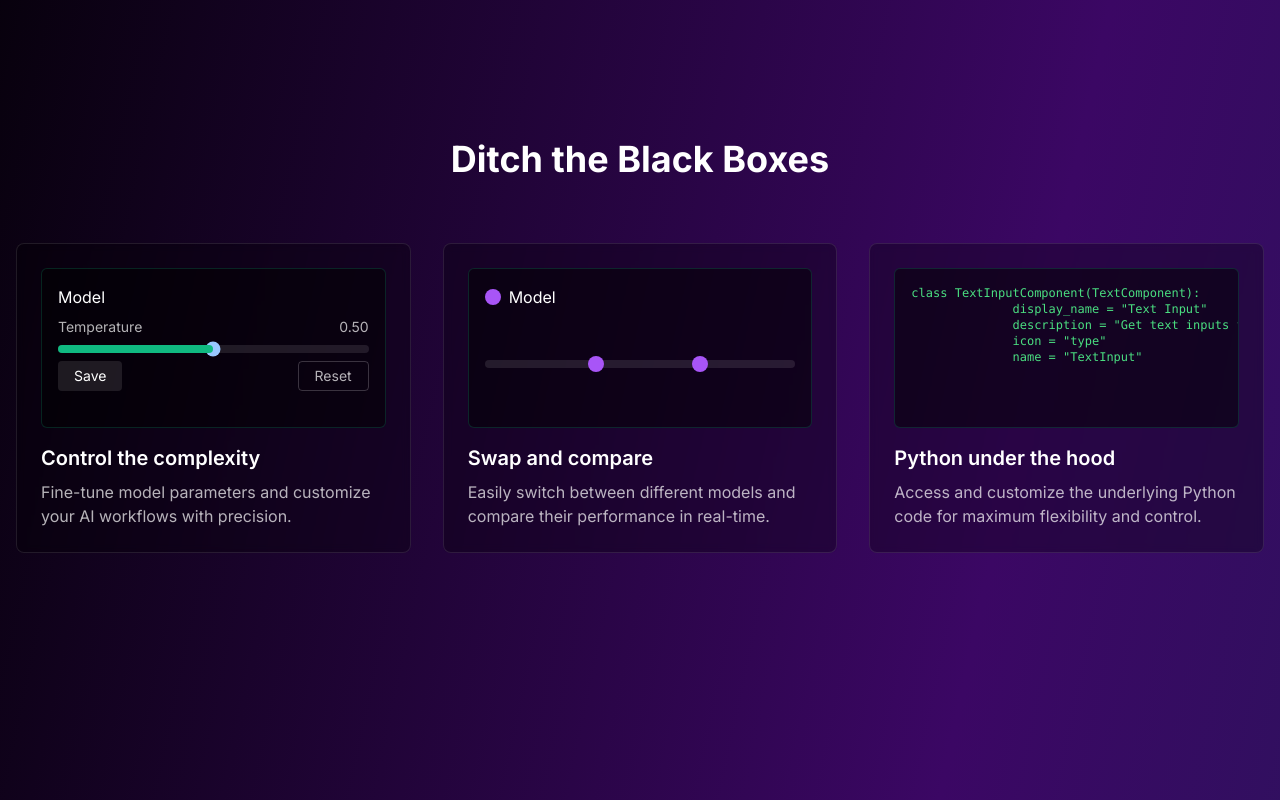
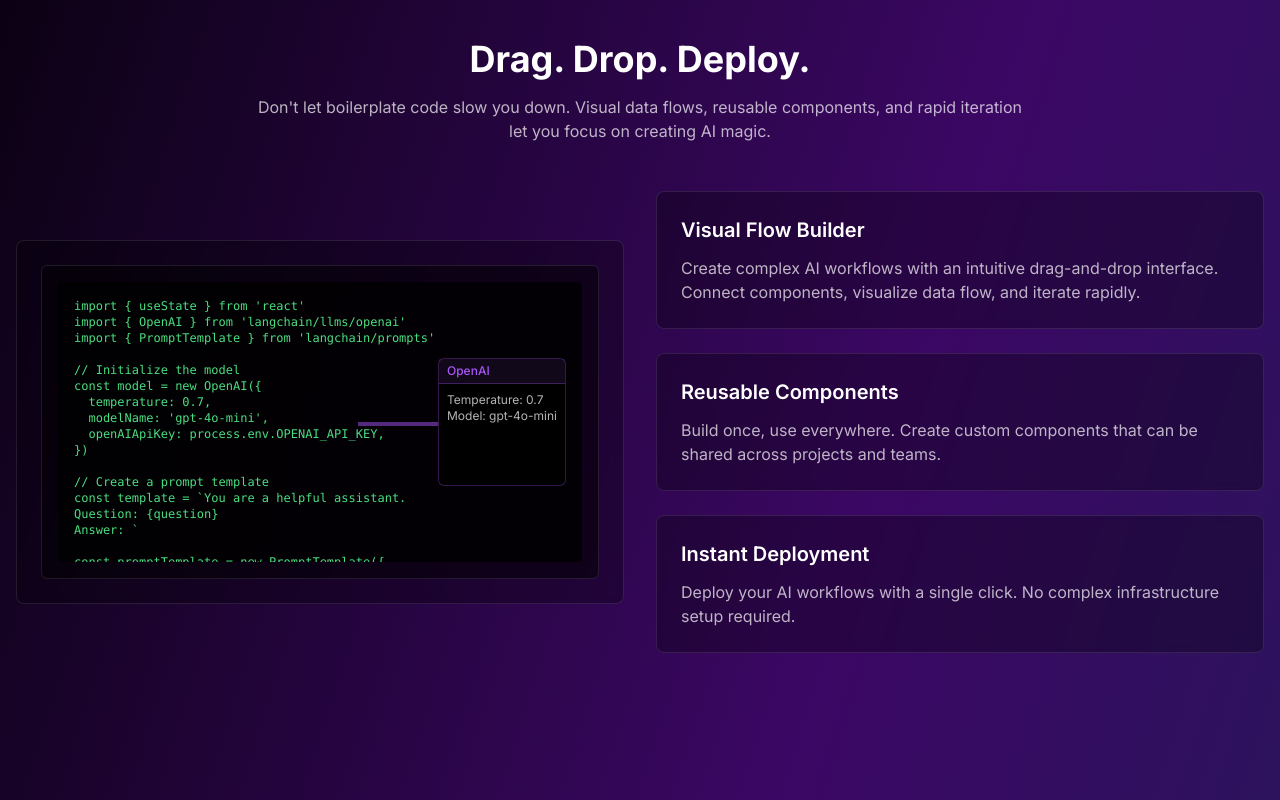
Before and after one commit to KnowvationLearningsPvtLtd/Innoflow-FrontEnd, a Next.js app: page / in a window 1280 px wide. Shown: the part 780-1580 px from the top of the page. Built offline with nearby package versions, Linux system fonts and the light colour scheme.

Commit message:
style: Landing Page UI Update

```diff
--- a/app/page.tsx
+++ b/app/page.tsx
@@ -3,17 +3,17 @@
 import { useRef } from "react"
 import { HeroSection } from "@/components/landing/hero-section"
 import { IntegrationSection } from "@/components/landing/integration-section"
-import { TestimonialSection } from "@/components/landing/testimonial-section"
+//import { TestimonialSection } from "@/components/landing/testimonial-section"
 import { NotebookSection } from "@/components/landing/notebook-section"
 import { CTASection } from "@/components/landing/cta-section"
 import { Navbar } from "@/components/landing/navbar"
 import { Footer } from "@/components/landing/footer"
-import { AgentsSection } from "@/components/landing/agents-section"
+//import { AgentsSection } from "@/components/landing/agents-section"
 import { FlowApiSection } from "@/components/landing/flow-api-section"
 import { motion, useScroll, useTransform } from "framer-motion"
 
 // Import the updated versions of your components
-import { FeatureSection } from "@/components/landing/feature-section"
+//import { FeatureSection } from "@/components/landing/feature-section"
 import { DragDropSection } from "@/components/landing/drag-drop-section"
 
 export default function Home() {
@@ -26,14 +26,14 @@ export default function Home() {
 
       {/* Smooth scrolling section container */}
       <div ref={containerRef} className="relative">
-        <TransitionSection zIndex={10} component={<FeatureSection />} />
+        {/*<TransitionSection zIndex={10} component={<FeatureSection />} />*/}
         <TransitionSection zIndex={9} component={<DragDropSection />} />
       </div>
 
-      <AgentsSection />
+       {/* <AgentsSection />*/}
       <FlowApiSection />
       <IntegrationSection />
-      <TestimonialSection />
+       {/* <TestimonialSection />*/}
       <NotebookSection />
       <CTASection />
       <Footer />
--- a/components/landing/drag-drop-section.tsx
+++ b/components/landing/drag-drop-section.tsx
@@ -88,28 +88,46 @@ const response = await model.call(
             transition={{ duration: 0.5, delay: 0.2 }}
             className="space-y-6"
           >
-            <div className="rounded-lg border border-white/10 bg-black/30 p-6 backdrop-blur-sm">
+            <motion.div
+              whileHover={{ scale: 1.02 }}
+              className="rounded-lg border border-white/10 bg-black/30 p-6 backdrop-blur-sm relative group overflow-hidden"
+            >
+              <div className="absolute inset-0 bg-gradient-to-r from-purple-600/30 via-fuchsia-500/30 to-purple-600/30 opacity-0 group-hover:opacity-100 transition-opacity duration-1500 animate-slow-gradient" />
+              <div className="relative z-10">
                 <h3 className="text-xl font-semibold text-white mb-3">Visual Flow Builder</h3>
                 <p className="text-white/70">
                   Create complex AI workflows with an intuitive drag-and-drop interface. Connect components, visualize
                   data flow, and iterate rapidly.
                 </p>
               </div>
+            </motion.div>
 
-            <div className="rounded-lg border border-white/10 bg-black/30 p-6 backdrop-blur-sm">
+            <motion.div
+              whileHover={{ scale: 1.02 }}
+              className="rounded-lg border border-white/10 bg-black/30 p-6 backdrop-blur-sm relative group overflow-hidden"
+            >
+              <div className="absolute inset-0 bg-gradient-to-r from-purple-600/30 via-fuchsia-500/30 to-purple-600/30 opacity-0 group-hover:opacity-100 transition-opacity duration-1500 animate-slow-gradient" />
+              <div className="relative z-10">
                 <h3 className="text-xl font-semibold text-white mb-3">Reusable Components</h3>
                 <p className="text-white/70">
                   Build once, use everywhere. Create custom components that can be shared across projects and teams.
                 </p>
               </div>
+            </motion.div>
 
-            <div className="rounded-lg border border-white/10 bg-black/30 p-6 backdrop-blur-sm">
+            <motion.div
+              whileHover={{ scale: 1.02 }}
+              className="rounded-lg border border-white/10 bg-black/30 p-6 backdrop-blur-sm relative group overflow-hidden"
+            >
+              <div className="absolute inset-0 bg-gradient-to-r from-purple-600/30 via-fuchsia-500/30 to-purple-600/30 opacity-0 group-hover:opacity-100 transition-opacity duration-1500 animate-slow-gradient" />
+              <div className="relative z-10">
                 <h3 className="text-xl font-semibold text-white mb-3">Instant Deployment</h3>
                 <p className="text-white/70">
                   Deploy your AI workflows with a single click. No complex infrastructure setup required.
                 </p>
               </div>
             </motion.div>
+          </motion.div>
         </div>
       </div>
     </section>
--- a/components/landing/feature-section.tsx
+++ b/components/landing/feature-section.tsx
@@ -1,4 +1,4 @@
-"use client"
+/*"use client"
 
 import { motion } from "framer-motion"
 import { useState } from "react";
@@ -156,4 +156,4 @@ export function FeatureSection() {
       </div>
     </section>
   )
-}
+}*/
--- a/components/landing/notebook-section.tsx
+++ b/components/landing/notebook-section.tsx
@@ -66,9 +66,6 @@ export function NotebookSection() {
             Host it yourself or create a free cloud account to start.
             </h3>
             <div className="mt-4 flex justify-center gap-2">
-              <button className="rounded bg-white/10 px-3 py-1 text-xs text-white/70 hover:bg-white/20 transition-colors">
-                Self-host
-              </button>
               <Link href="/signup">
                 <button className="rounded bg-white/10 px-3 py-1 text-xs text-white/70 hover:bg-white/20 transition-colors">
                   Sign up
--- a/components/landing/testimonial-section.tsx
+++ b/components/landing/testimonial-section.tsx
@@ -1,4 +1,4 @@
-"use client"
+/*"use client"
 
 import { motion } from "framer-motion"
 import Image from "next/image"
@@ -44,4 +44,4 @@ export function TestimonialSection() {
       </div>
     </section>
   )
-}
+}*/
```
Also changed, not shown: components/landing/agents-section.tsx (+8 -8 lines). Lines whose indentation alone changed are shown as unchanged.
